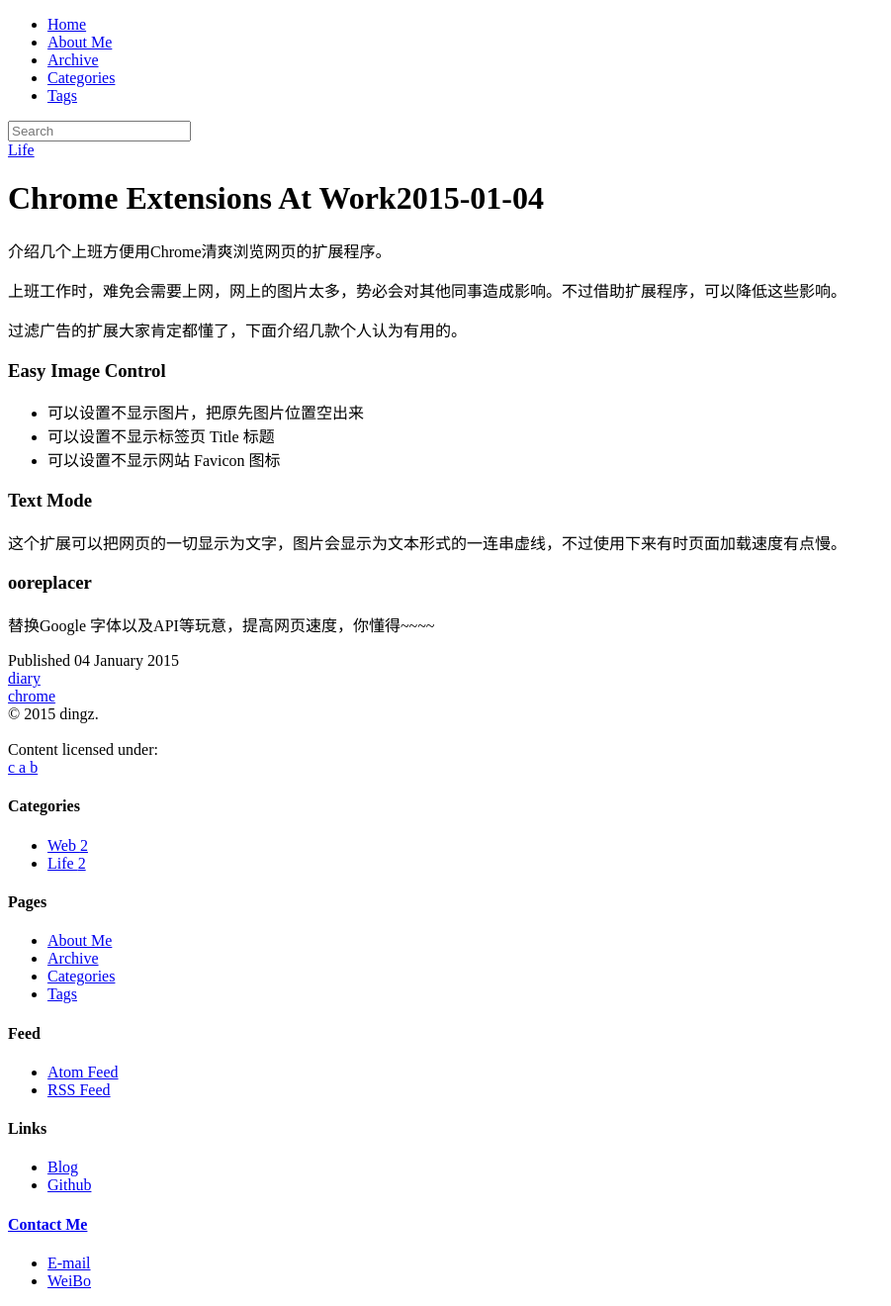
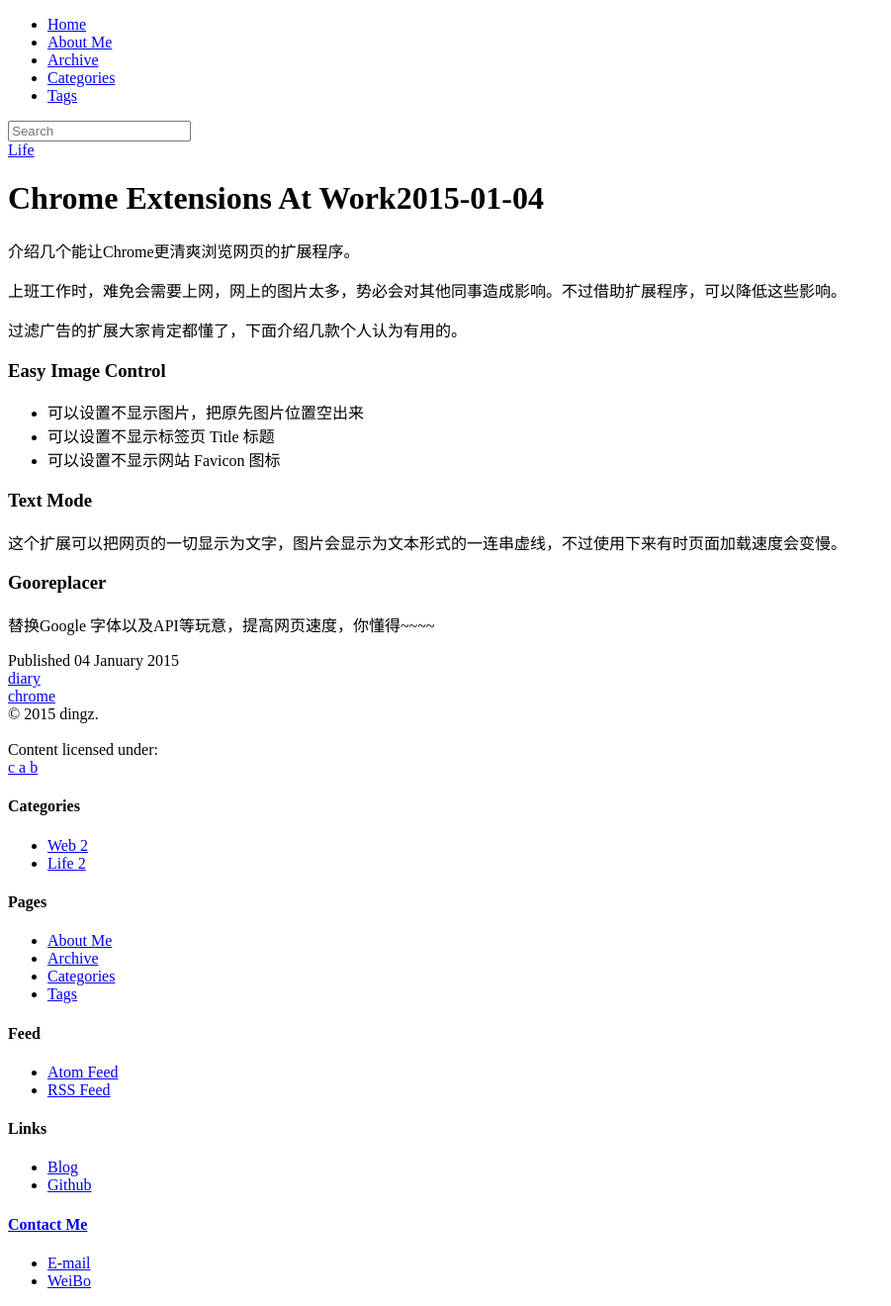
Before and after one commit to zaang/zaang.github.io, a Jekyll site: the page built from _posts/2015-01-04-chrome-extensions-at-work.md, in a window 1280 px wide. Shown: the whole page at 99% size, without its empty margins (0-901 px from the left). Built offline with Jekyll 4.4.1, drawn with Linux system fonts in a browser that asks for light colours; nearby versions of some CDN libraries; library files that are not in the unit come from our copies; comment, search, counter and statistics services are not loaded.

Commit message:
更新20150104文章

```diff
--- a/_posts/2015-01-04-chrome-extensions-at-work.md
+++ b/_posts/2015-01-04-chrome-extensions-at-work.md
@@ -6,7 +6,7 @@
 tags: [diary, chrome]
 ---
 
-介绍几个上班方便用Chrome清爽浏览网页的扩展程序。
+介绍几个能让Chrome更清爽浏览网页的扩展程序。
 
 <!--more-->
 
@@ -22,8 +22,8 @@
 
 ### Text Mode ###
 
-这个扩展可以把网页的一切显示为文字，图片会显示为文本形式的一连串虚线，不过使用下来有时页面加载速度有点慢。
+这个扩展可以把网页的一切显示为文字，图片会显示为文本形式的一连串虚线，不过使用下来有时页面加载速度会变慢。
 
-### ooreplacer ###
+### Gooreplacer ###
 
 替换Google 字体以及API等玩意，提高网页速度，你懂得~~~~
```
